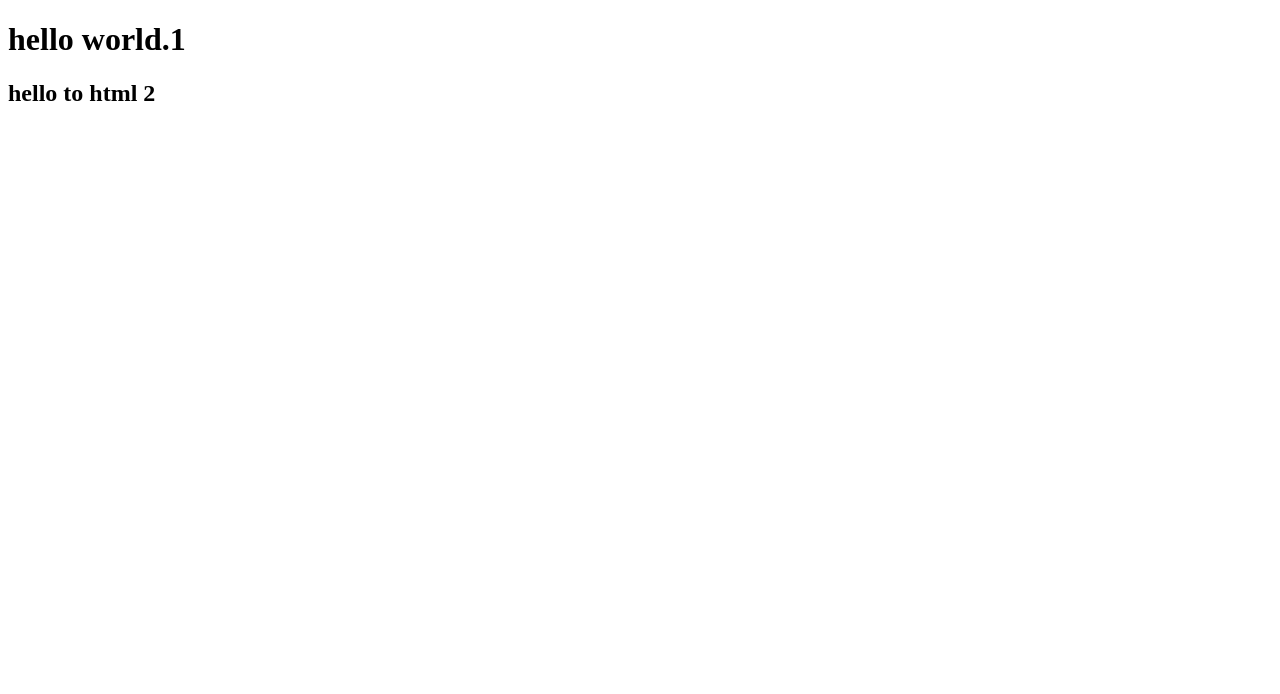
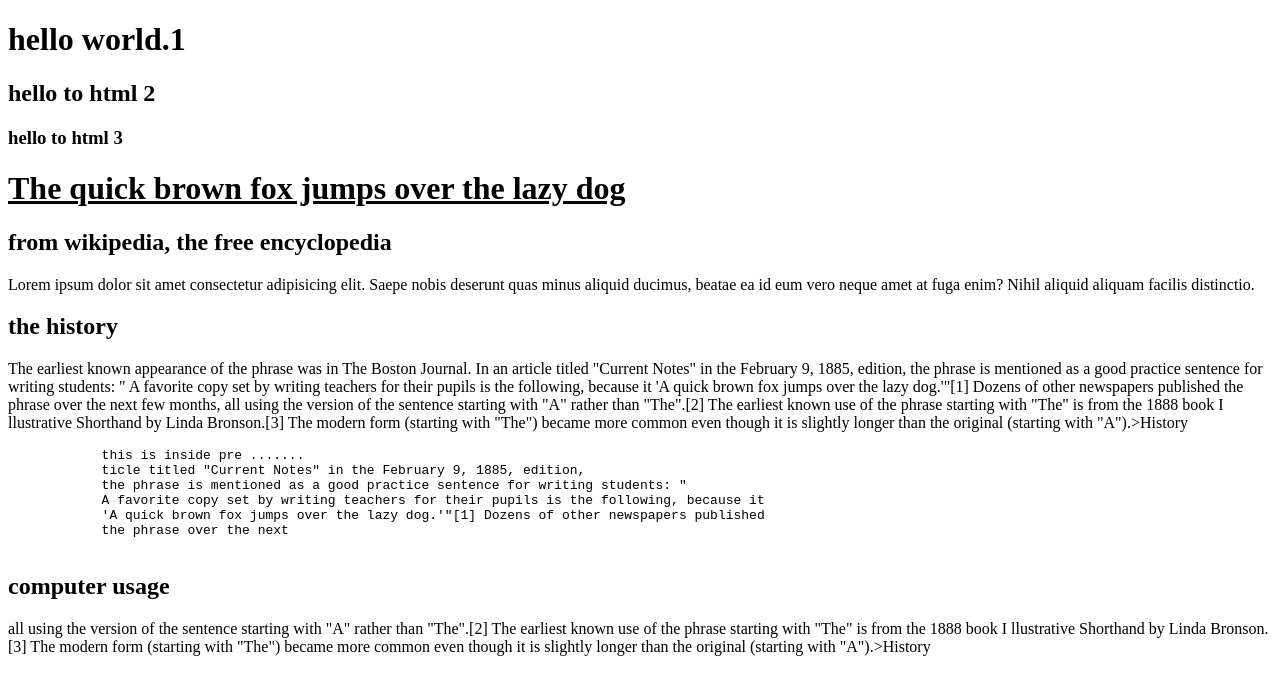
Before and after one commit to Swagatikapati19/html-ptc, a plain HTML site: page index.html in a window 1280 px wide. Drawn offline with Linux system fonts and the light colour scheme.

Commit message:
task done

```diff
--- a/index.html
+++ b/index.html
@@ -8,5 +8,48 @@
 <body>
     <h1>hello world.1</h1>
     <h2> hello to html 2</h2>
+    <h3> hello to html 3</h3>
+    <div>
+     <header>
+        <h1><u> The quick brown fox jumps over the lazy dog</u></h1>
+        <h2> from wikipedia, the free encyclopedia</h2>
+        </header>
+        <p> Lorem ipsum dolor sit amet consectetur adipisicing elit.
+            Saepe nobis deserunt quas minus aliquid ducimus,
+            beatae ea id eum vero neque amet at fuga enim? Nihil aliquid aliquam facilis distinctio.
+        </p>
+        <h2>the history</h2>
+        <p>
+        The earliest known appearance of the phrase was in The Boston Journal.
+        In an article titled "Current Notes" in the February 9, 1885, edition,
+        the phrase is mentioned as a good practice sentence for writing students: "
+        A favorite copy set by writing teachers for their pupils is the following, because it
+        'A quick brown fox jumps over the lazy dog.'"[1] Dozens of other newspapers published
+        the phrase over the next few months,
+        all using the version of the sentence starting with "A" rather than "The".[2]
+        The earliest known use of the phrase starting with "The" is from the 1888 book I
+        llustrative Shorthand by Linda Bronson.[3] The modern form (starting with "The") became more common even
+        though it is slightly longer than the original (starting with "A").>History
+        </p>
+        <pre>
+            this is inside pre .......
+            ticle titled "Current Notes" in the February 9, 1885, edition,
+            the phrase is mentioned as a good practice sentence for writing students: "
+            A favorite copy set by writing teachers for their pupils is the following, because it
+            'A quick brown fox jumps over the lazy dog.'"[1] Dozens of other newspapers published
+            the phrase over the next
+        </pre>
+        <!-- this the hidden comment in the paragraph-->
+        <footer>
+            <h2>computer usage</h2>
+            <p>
+                all using the version of the sentence starting with "A" rather than "The".[2]
+        The earliest known use of the phrase starting with "The" is from the 1888 book I
+        llustrative Shorthand by Linda Bronson.[3] The modern form (starting with "The") became more common even
+        though it is slightly longer than the original (starting with "A").>History
+            </p>
+        </footer>
+
+    </div>
 </body>
 </html>
```
